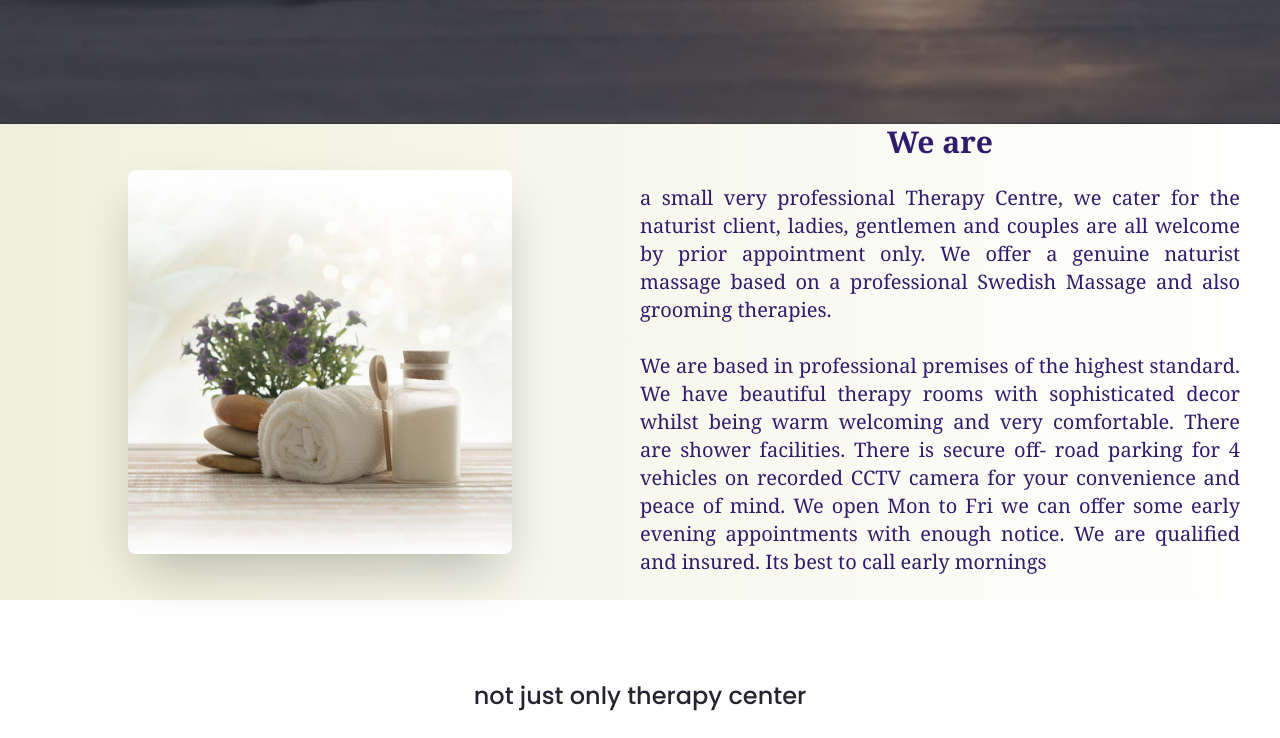
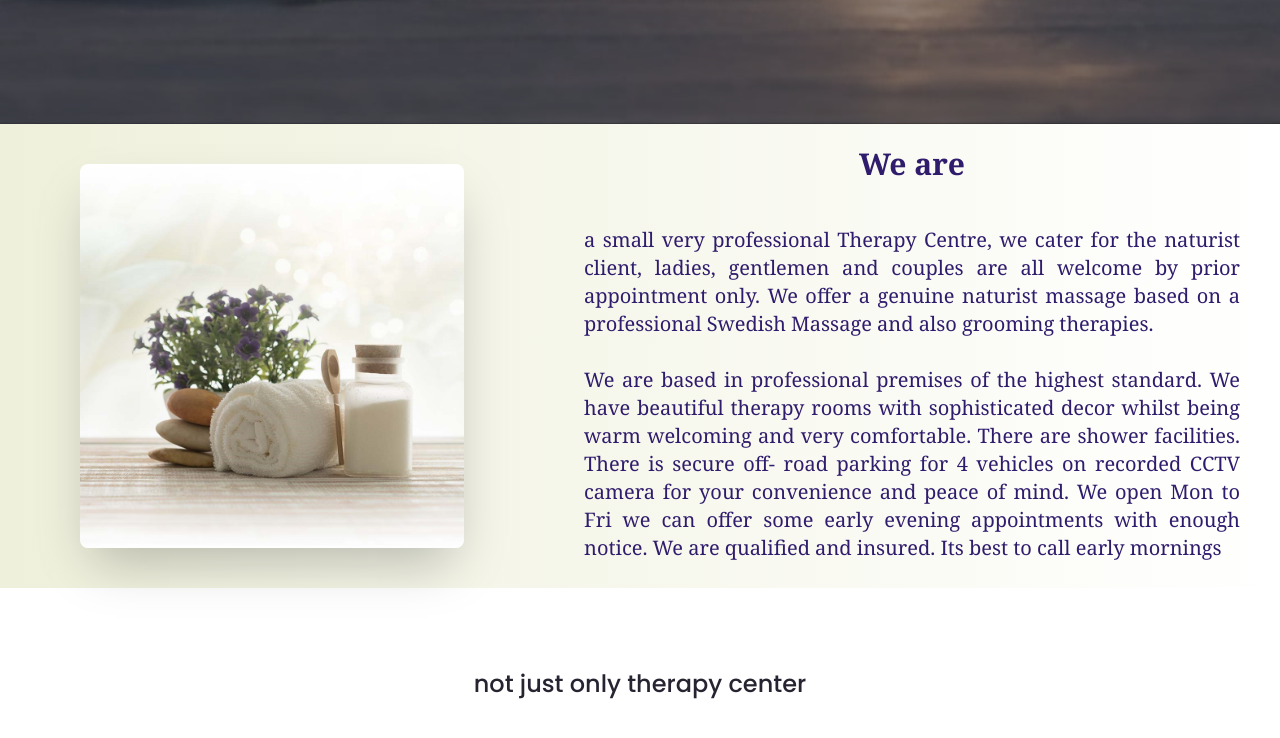
Before and after one commit to YSanj98/serene-naturist-re-design, a React (Vite) app: page / in a window 1280 px wide. Shown: the part 676-1414 px from the top of the page. Built offline with nearby package versions, Linux system fonts and the light colour scheme; a web font is replaced by a local one.

Commit message:
Home finished

```diff
--- a/src/components/Home/index.tsx
+++ b/src/components/Home/index.tsx
@@ -31,7 +31,7 @@ const Home = (props: Props) => {
 
       {/*Mobile view*/}
       {isBelowSmallScreens && (
-      <div className="text-primary-100 flex justify-center font-serif bg-gradient-to-r from-[#EFF0DB] to-[#FFFFFF] ">
+      <div className="text-primary-100 flex justify-center font-serif bg-gradient-to-r from-[#EFF0DB] to-[#FFFFFF]">
         <div className="w-5/6 mt-10">
           <h1 className="text-center text-3xl font-bold">We are</h1>
           <p className="px-2 text-justify text-xl py-6"> a small very professional Therapy Centre,
@@ -46,11 +46,11 @@ const Home = (props: Props) => {
       {/*Desktop view*/}
       {isAboveMediumScreens && (
           <div className="font-serif bg-gradient-to-r from-[#EFF0DB] to-[#FFFFFF]">
-            <div className="grid grid-cols-2  items-center justify-between">
-              <img src="src/assets/images/image1.jpg" className="place-content-center m-auto max-w-sm rounded-lg shadow-2xl" />
-              <div className='text-primary-100 mr-10'>
-                <h1 className="text-center text-3xl font-bold">We are</h1>
-                <p className="text-justify text-xl py-6 font-medium"> a small very professional Therapy Centre,
+            <div className="justify-items-stretch justify-between flex items-center">
+              <img src="src/assets/images/image1.jpg" className="place-content-center my-10 mx-20 max-w-sm rounded-lg shadow-2xl" />
+              <div className='text-primary-100 px-4'>
+                <h1 className="text-center text-3xl font-bold pt-5 pb-5">We are</h1>
+                <p className="text-justify text-xl py-6 px-6 font-medium"> a small very professional Therapy Centre,
                 we cater for the naturist client, ladies, gentlemen and couples are all welcome
                 by prior appointment only. We offer a genuine naturist massage based on a professional
                 Swedish Massage and also grooming therapies. <br/><br/>
```
